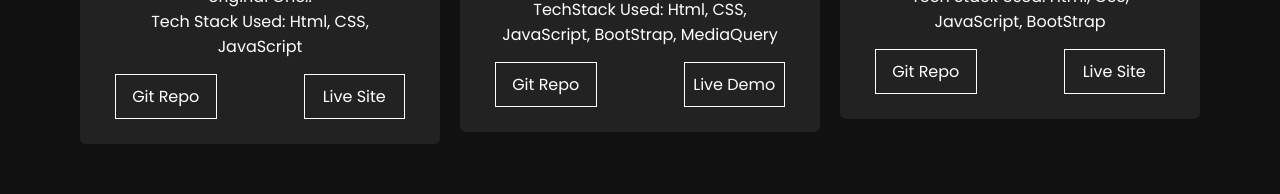
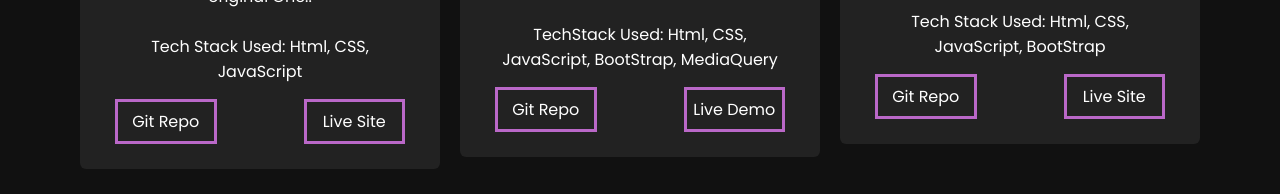
Before and after one commit to visheshguria/visheshguria.github.io, a plain HTML site: page index.html in a window 1280 px wide. Shown: the part 3643-3837 px from the top of the page. Drawn offline with nearby package versions, Linux system fonts and the light colour scheme; no server answers.

Commit message:
Color Tweaks

```diff
--- a/style.css
+++ b/style.css
@@ -542,7 +542,7 @@ background-size: 10px 10px;
 .repo-div {
   display: flex;
   width: 35%;
-  border: 1px solid white;
+  border: solid #ba68c8;
   justify-content: center;
   align-items: center;
 }
@@ -550,7 +550,7 @@ background-size: 10px 10px;
 .demo-div {
   display: flex;
   width: 35%;
-  border: 1px solid white;
+  border: solid #ba68c8;
   justify-content: center;
   align-items: center;
 }
```
Also changed, not shown: index.html (+3 -0 lines).
